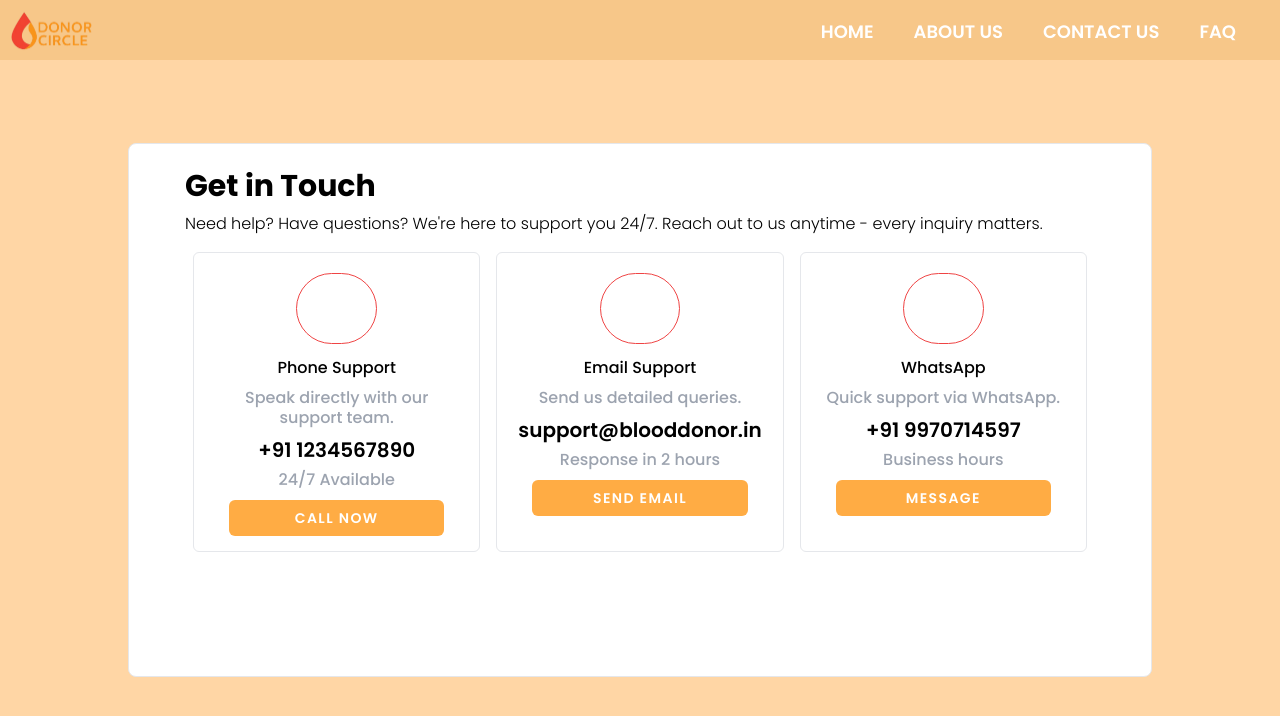
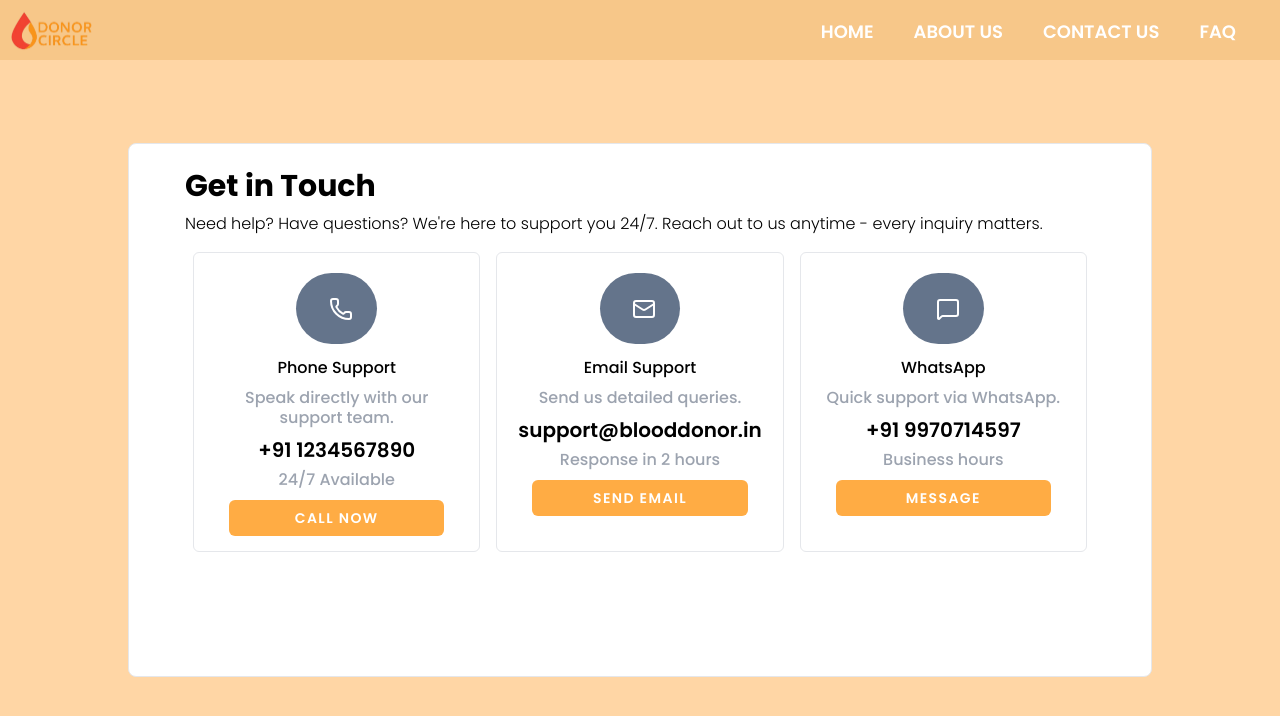
Before and after one commit to TanmayVidhate/DonorCircle_2, a React (Vite) app in the folder client/: page /contactus in a window 1280 px wide. Shown: the top 716 px of the page. Built offline with nearby package versions, Linux system fonts and the light colour scheme.

Commit message:
add dynamic className

```diff
--- a/client/src/Components/ContactUSCard.jsx
+++ b/client/src/Components/ContactUSCard.jsx
@@ -1,13 +1,13 @@
 import React from 'react'
 import Button from './Button'
 
-function ContactUSCard({Icon,title,info,mobile,action,btntext}) {
+function ContactUSCard({className,Icon,title,info,mobile,action,btntext}) {
     console.log("mm=",Icon)
     return (
         <>
-            <div className='border rounded-md text-center w-2/6 h-[300px] m-2 p-2 '>
-                <div className='border m-auto border-red-500  rounded-full w-[30%] h-[25%] mt-3 relative'>
-                    <p className='absolute right-6 top-5 text-white '><Icon/></p>
+            <div className='border rounded-md text-center w-2/6 h-[300px] m-2 p-2 hover:mt-0 '>
+                <div className={`m-auto  rounded-full w-[30%] h-[25%] mt-3 relative ${className}`}>
+                    <p className='absolute right-6 top-6 text-white '><Icon/></p>
                 </div>
                 <div className='mt-3'>
                     <p>{title}</p>
--- a/client/src/Views/ContactUs.jsx
+++ b/client/src/Views/ContactUs.jsx
@@ -6,7 +6,7 @@ import Cards from '../Components/Cards'
 import ContactUSCard from '../Components/ContactUSCard'
 
 //Import lucid
-import { Phone,Mail,MessageSquare } from 'lucide-react';
+import { Phone, Mail, MessageSquare } from 'lucide-react';
 
 
 function ContactUs() {
@@ -23,10 +23,10 @@ function ContactUs() {
                             <p className='font-light'>Need help? Have questions? We're here to support you 24/7. Reach out to us anytime - every inquiry matters.</p>
                         </div>
 
-                        <div className='flex items-center justify-center my-2  h-max'>
-                            <ContactUSCard Icon={Phone} title="Phone Support" info="Speak directly with our support team." mobile="+91 1234567890" action="24/7 Available" btntext="Call Now"/>
-                            <ContactUSCard Icon={Mail} title="Email Support" info="Send us detailed queries." mobile="support@blooddonor.in" action="Response in 2 hours" btntext="Send Email"/>
-                            <ContactUSCard Icon={MessageSquare} title="WhatsApp" info="Quick support via WhatsApp." mobile="+91 9970714597" action="Business hours" btntext="Message"/>
+                        <div className='flex  my-2  h-max'>
+                            <ContactUSCard className="bg-slate-500" Icon={Phone} title="Phone Support" info="Speak directly with our support team." mobile="+91 1234567890" action="24/7 Available" btntext="Call Now" />
+                            <ContactUSCard className="bg-slate-500" Icon={Mail} title="Email Support" info="Send us detailed queries." mobile="support@blooddonor.in" action="Response in 2 hours" btntext="Send Email" />
+                            <ContactUSCard className="bg-slate-500" Icon={MessageSquare} title="WhatsApp" info="Quick support via WhatsApp." mobile="+91 9970714597" action="Business hours" btntext="Message" />
                         </div>
                     </div>
                 </div>
```
